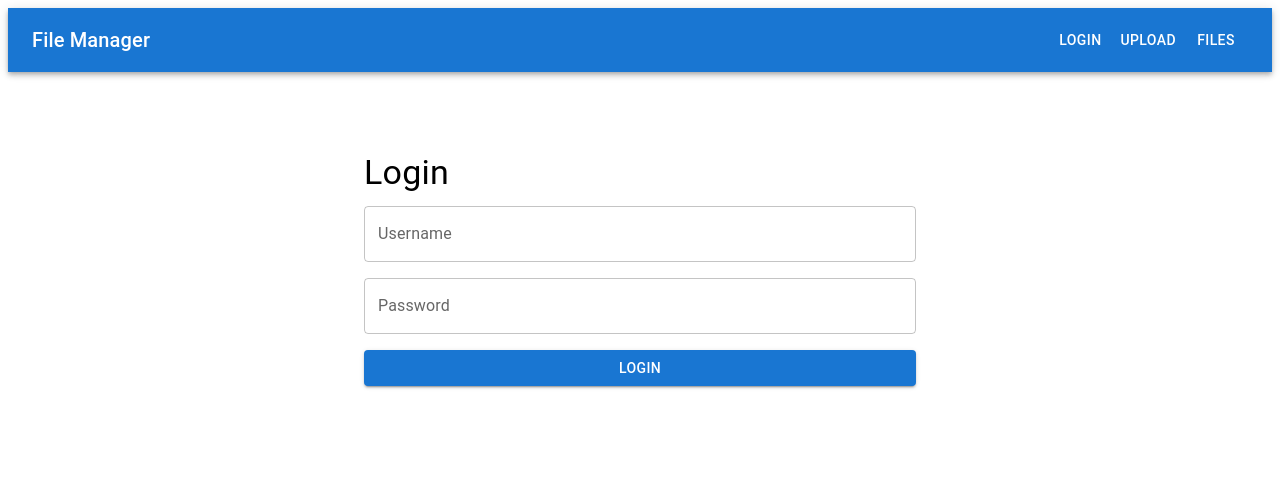
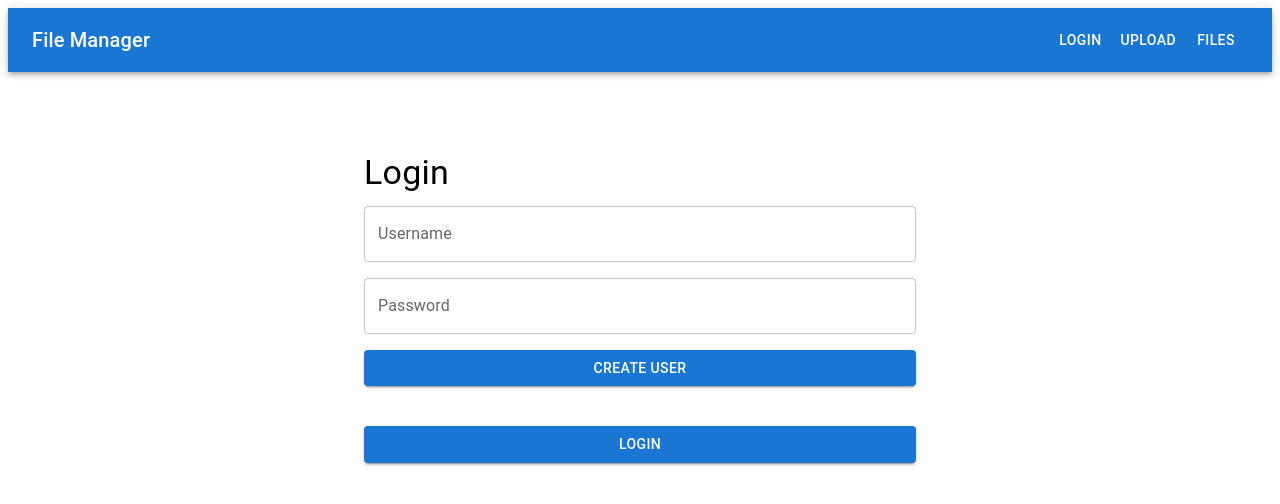
Before and after one commit to fahim-ash/code-laboratory, a React (Create React App) app in the folder front_end/app/: page / in a window 1280 px wide. Shown: the top 504 px of the page. Built offline with nearby package versions, Linux system fonts and the light colour scheme.

Commit message:
user add provision added

```diff
--- a/front_end/app/src/components/LoginPage.js
+++ b/front_end/app/src/components/LoginPage.js
@@ -8,18 +8,15 @@ const LoginPage = () => {
     const [password, setPassword] = useState("");
     const navigate = useNavigate();
 
-    const handleLogin = async () => {
+    const handleLogin = async (action) => {
         try {
-            // Replace with your backend login endpoint
+            let data = {username, password};
+            let url = `http://localhost:8000/api/${action}/`;
+
             const response = await axios.post(
-                "http://localhost:8000/api/login/",
-                {
-                    username,
-                    password,
-                },
-                {
-                    withCredentials: true,
-                }
+                url,
+                data,
+                {withCredentials: true}
             );
 
             // Check if the login is successful
@@ -70,12 +67,10 @@ const LoginPage = () => {
                     value={password}
                     onChange={(e) => setPassword(e.target.value)}
                 />
-                <Button
-                    variant="contained"
-                    color="primary"
-                    fullWidth
-                    onClick={handleLogin}
-                >
+                <Button variant="contained" color="primary" fullWidth onClick={()=>handleLogin('register')}>
+                    Create User
+                </Button>
+                <Button variant="contained" color="primary" sx={{ mt: 5 }} fullWidth onClick={()=>handleLogin('login')}>
                     Login
                 </Button>
             </Box>
```
Also changed, not shown: 1 other file (tests, documents, lock files or other folders).
